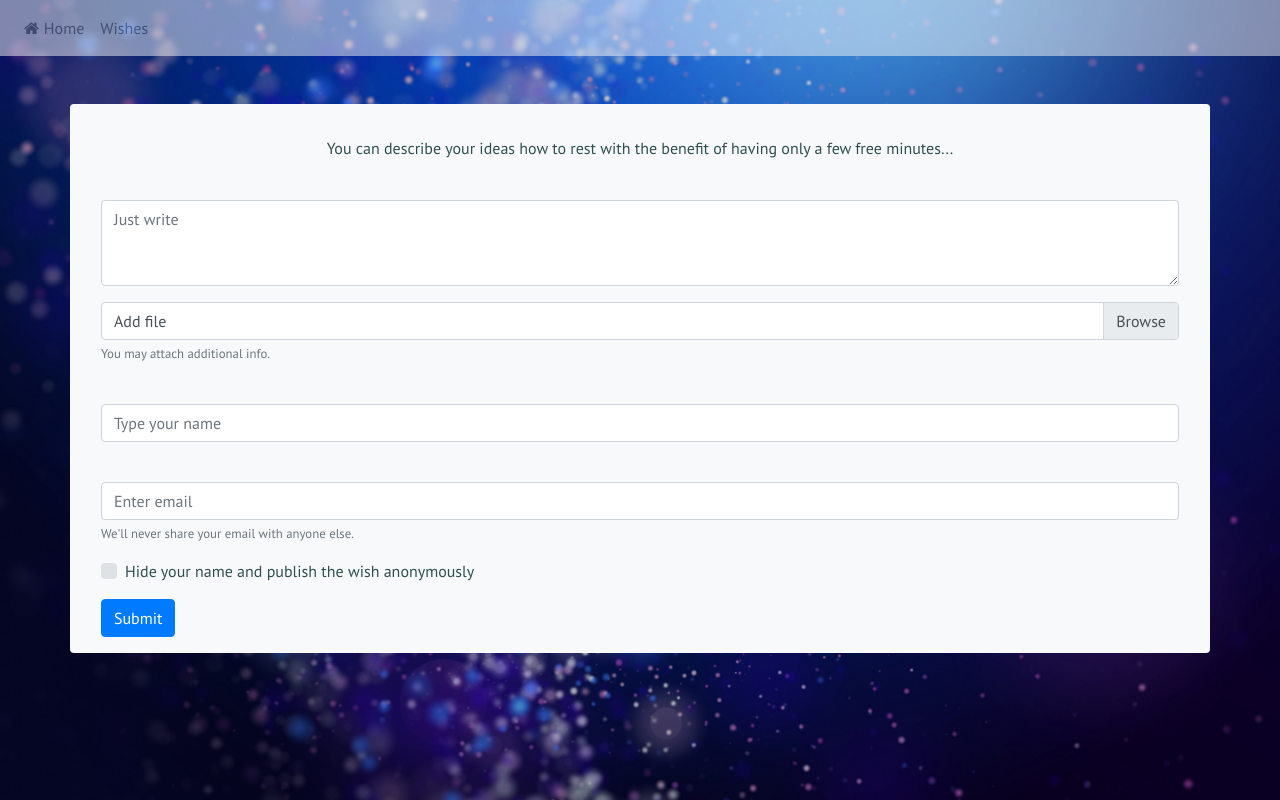
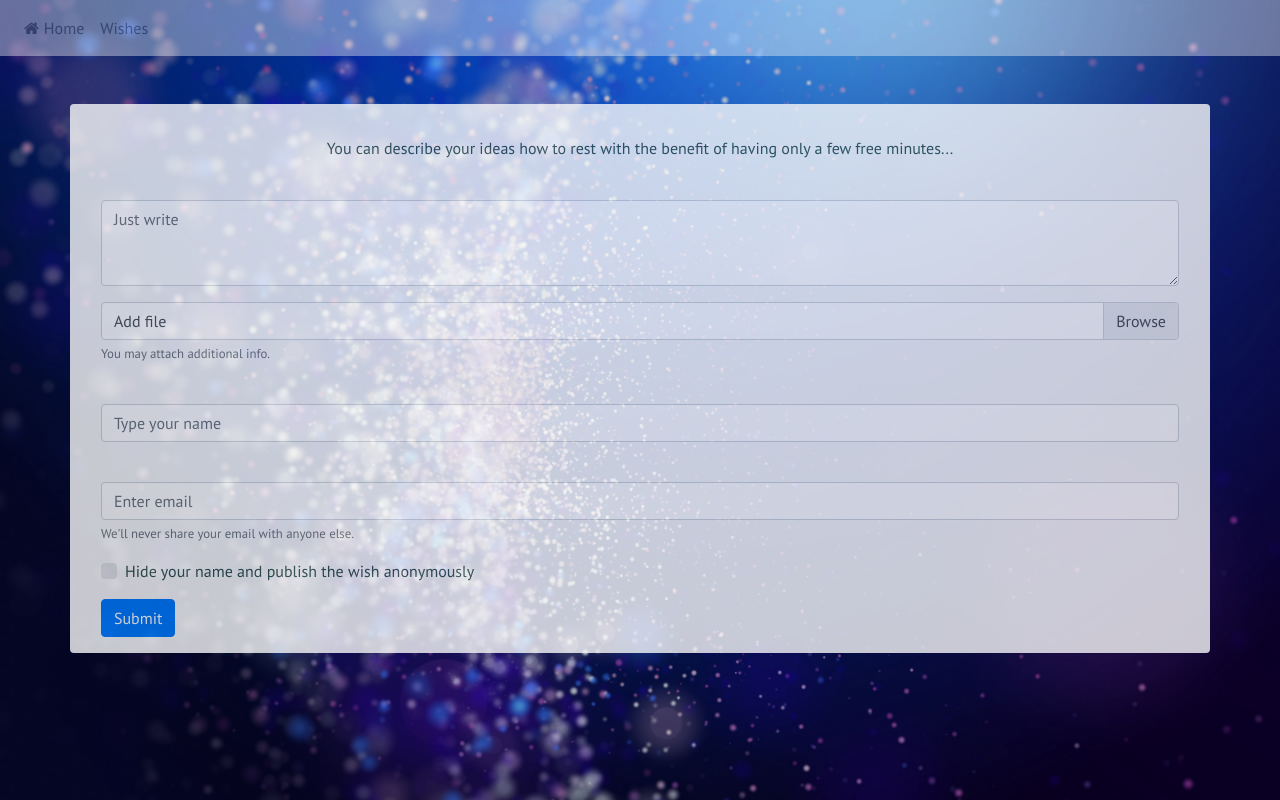
Before and after one commit to alyoona/alyoona.github.io, a plain HTML site: page wishes.html in a window 1280 px wide. Drawn offline with nearby package versions, Linux system fonts and the light colour scheme.

Commit message:
changing due to the form

```diff
--- a/css/main.css
+++ b/css/main.css
@@ -14,6 +14,7 @@ body.wishes-page {
     background-image: url(cool-chemistry-wallpapers.jpg);
     background-size: 100vw 100vh;
     color: darkslategray;
+    opacity: 0.8;
 }
 
 body.turneyes-page {
@@ -32,6 +33,7 @@ header {
 
 features {
     padding: 50px;
+
 }
 
 i {
```
